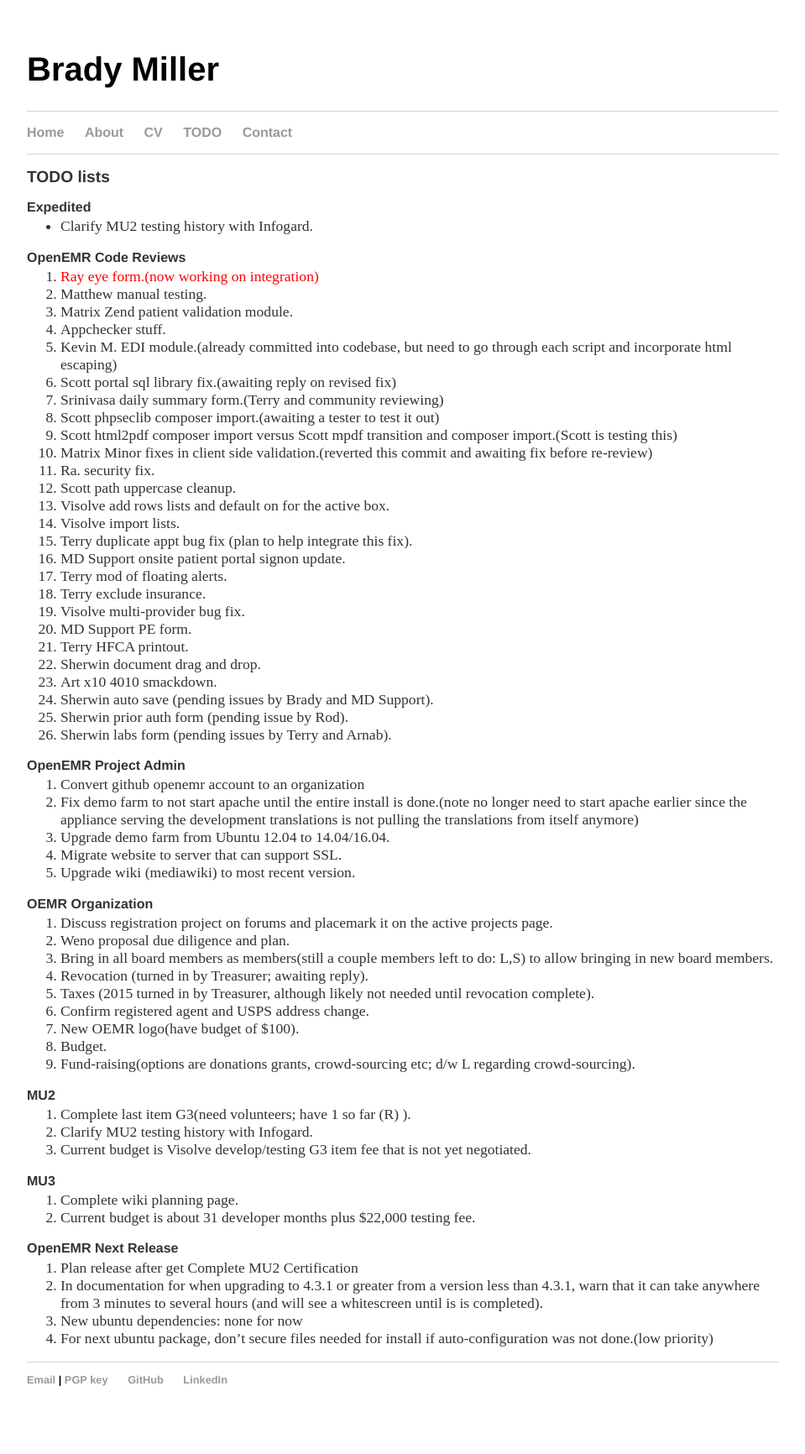
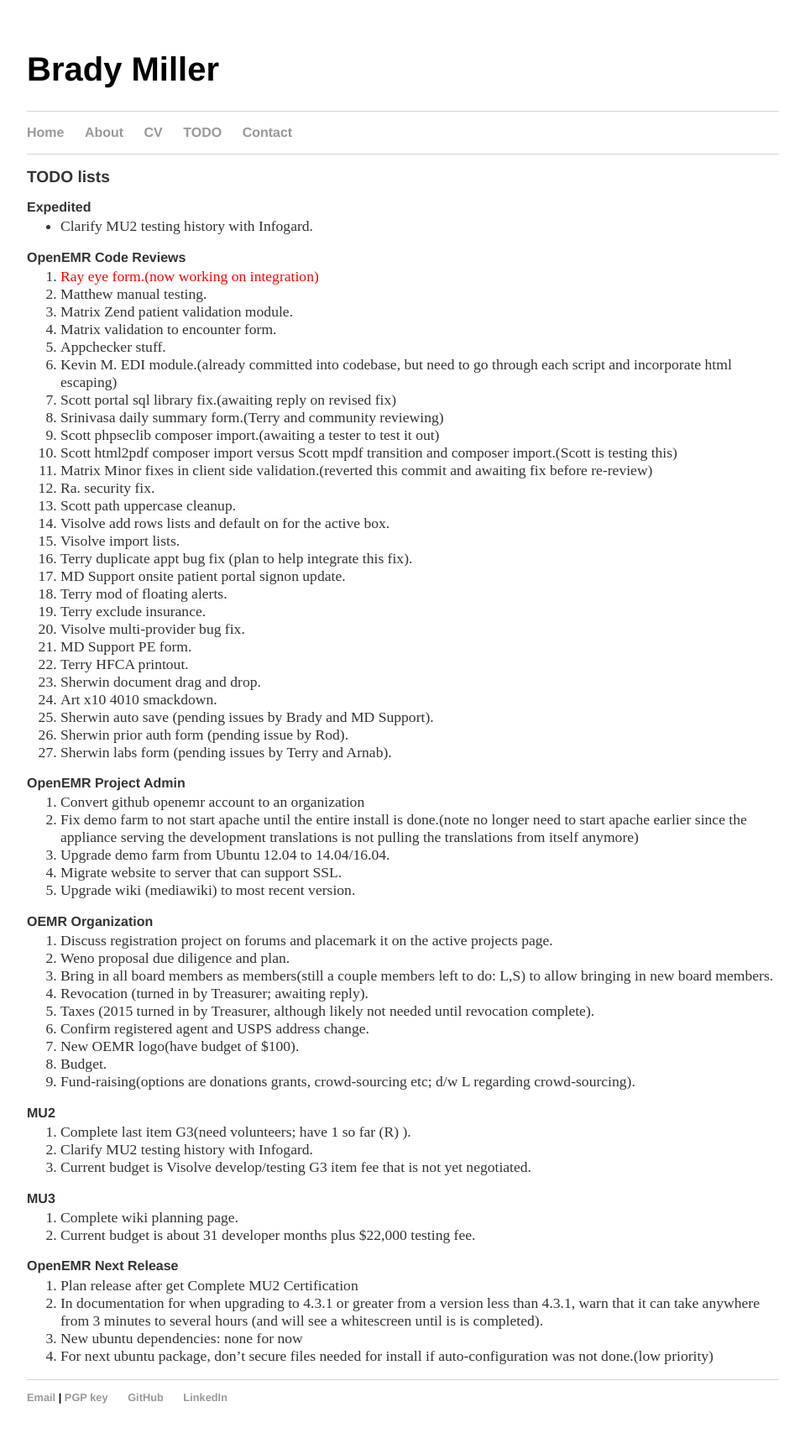
Before and after one commit to bradymiller/bradymiller.github.io, a Jekyll site: the page built from todo/index.md, in a window 1280 px wide. Shown: the whole page at 84% size, without its empty margins (160-1119 px from the left). Built offline with Jekyll 4.4.1, drawn with Linux system fonts in a browser that asks for light colours; before the commit the page ends 1711 px from its top, so only the background shows below that.

Commit message:
Update todo list

```diff
--- a/todo/index.md
+++ b/todo/index.md
@@ -10,6 +10,7 @@
 1. <span style="color: red">Ray eye form.(now working on integration)</span>
 1. Matthew manual testing.
 1. Matrix Zend patient validation module.
+1. Matrix validation to encounter form.
 1. Appchecker stuff.
 1. Kevin M. EDI module.(already committed into codebase, but need to go through each script and incorporate html escaping)
 1. Scott portal sql library fix.(awaiting reply on revised fix)
```
